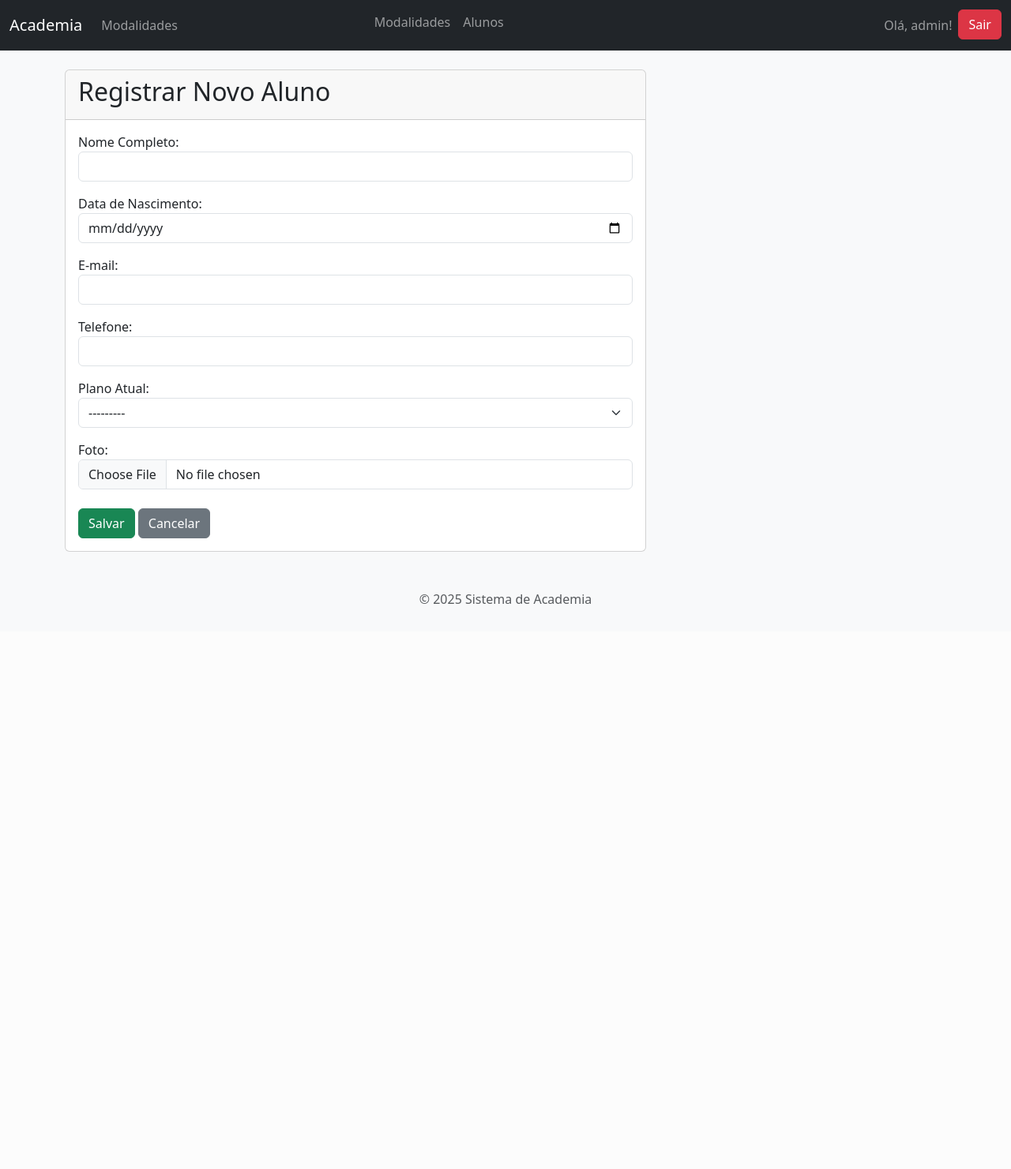
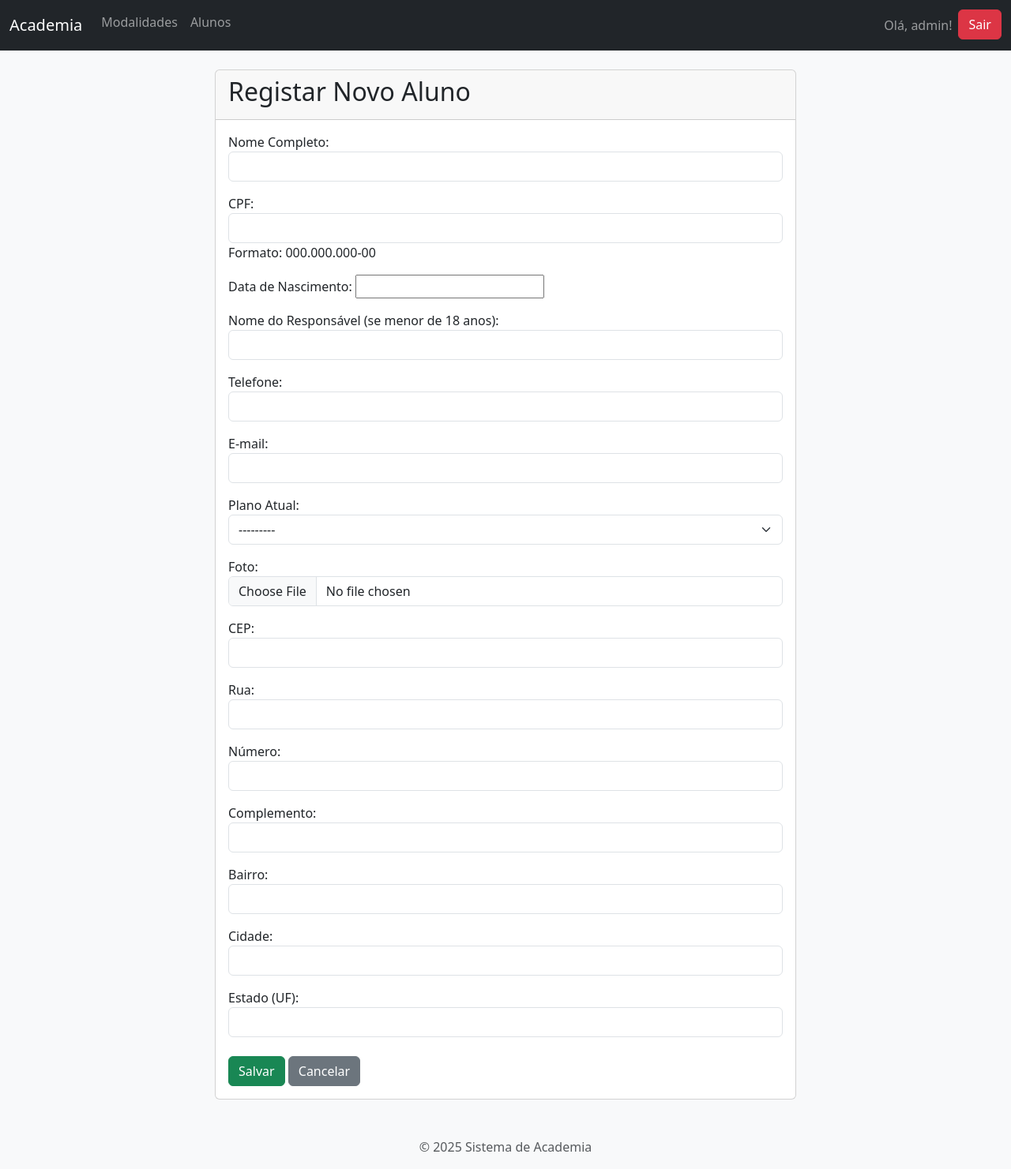
Before and after one commit to cavalcantetavares/academia, a Django app: page /gestao/alunos/novo/ in a window 1280 px wide. Shown: the whole page at 79% size. Before the commit the page ends 765 px from the top, so only its background shows below. Run offline with Django 5.2, Linux system fonts and the light colour scheme; a user stored in the database is signed in; data comes from the database, SQL or seed files in the repository.

Commit message:
criaçao de novos formularios campo aluno

```diff
--- a/gestao_academia/admin.py
+++ b/gestao_academia/admin.py
@@ -8,8 +8,8 @@
 
 @admin.register(Aluno)
 class AlunoAdmin(admin.ModelAdmin):
-    list_display = ('nome_completo', 'email', 'telefone', 'plano')
-    search_fields = ('nome_completo', 'email')
+    list_display = ('nome_completo', 'email', 'telefone', 'plano','cpf','cidade')
+    search_fields = ('nome_completo', 'email','cpf')
     list_filter = ('plano',)
     inlines = [MatriculaModalidadeInline]
 
--- a/gestao_academia/forms.py
+++ b/gestao_academia/forms.py
@@ -1,29 +1,56 @@
-#gestao_academia/forms.py
+# gestao_academia/forms.py
 from django import forms
-from .models import Modalidade, Aluno # Adicione Aluno à importação
+from datetime import date
+from .models import Modalidade, Aluno, Plano, Faixa, MatriculaModalidade
 
 class ModalidadeForm(forms.ModelForm):
     class Meta:
         model = Modalidade
         fields = ['nome', 'descricao']
         widgets = {
-            'nome': forms.TextInput(attrs={'class' : 'form-control'}),
-            'descricao': forms.Textarea(attrs={'class': 'form-control', 'rows': 4 }),
+            'nome': forms.TextInput(attrs={'class': 'form-control'}),
+            'descricao': forms.Textarea(attrs={'class': 'form-control', 'rows': 4}),
         }
-# NOVO FORMULÁRIO PARA ALUNOS
+
+# NOVO FORMULÁRIO PARA ALUNOS (COM CORREÇÃO)
 class AlunoForm(forms.ModelForm):
-    # Usamos um widget específico para a data para que o navegador mostre um calendário
-    data_nascimento = forms.DateField(
-        label = "Data de Nascimento",
-        widget = forms.DateInput(attrs={'type': 'date', 'class' : 'form-control'})
-    )
+
+
     class Meta:
         model = Aluno
-        fields = ['nome_completo' ,'data_nascimento', 'email', 'telefone', 'plano', 'foto']
+        # Adicione 'cpf' e 'responsavel' à lista de campos
+        fields = ['nome_completo', 'cpf', 'data_nascimento', 'responsavel', 'telefone', 'email', 'plano', 'foto', 'cep', 'rua', 'numero', 'complemento', 'bairro', 'cidade', 'estado']
         widgets = {
             'nome_completo': forms.TextInput(attrs={'class': 'form-control'}),
+            'cpf': forms.TextInput(attrs={'class': 'form-control'}),
+            'responsavel': forms.TextInput(attrs={'class': 'form-control'}),
             'telefone': forms.TextInput(attrs={'class': 'form-control'}),
-            'email': forms.EmailInput(attrs={'class':'form-control'}),
+            'email': forms.EmailInput(attrs={'class': 'form-control'}),
             'plano': forms.Select(attrs={'class': 'form-select'}),
             'foto': forms.ClearableFileInput(attrs={'class': 'form-control'}),
+            'cep': forms.TextInput(attrs={'class': 'form-control', 'id': 'cep'}),
+            'rua': forms.TextInput(attrs={'class': 'form-control', 'id': 'rua'}),
+            'numero': forms.TextInput(attrs={'class': 'form-control'}),
+            'complemento': forms.TextInput(attrs={'class': 'form-control'}),
+            'bairro': forms.TextInput(attrs={'class': 'form-control', 'id': 'bairro'}),
+            'cidade': forms.TextInput(attrs={'class': 'form-control', 'id': 'cidade'}),
+            'estado': forms.TextInput(attrs={'class': 'form-control', 'id': 'uf'}),
         }
+
+    # --- LÓGICA DE VALIDAÇÃO PERSONALIZADA ---
+    def clean(self):
+        # Pega todos os dados já validados do formulário
+        cleaned_data = super().clean()
+        data_nascimento = cleaned_data.get("data_nascimento")
+        responsavel = cleaned_data.get("responsavel")
+
+        if data_nascimento:
+            # Calcula a idade do aluno
+            hoje = date.today()
+            idade = hoje.year - data_nascimento.year - ((hoje.month, hoje.day) < (data_nascimento.month, data_nascimento.day))
+
+            # Se for menor de 18 e o campo responsável estiver vazio, gera um erro
+            if idade < 18 and not responsavel:
+                self.add_error('responsavel', 'O nome do responsável é obrigatório para menores de 18 anos.')
+
+        return cleaned_data
--- a/gestao_academia/templates/gestao_academia/aluno_form.html
+++ b/gestao_academia/templates/gestao_academia/aluno_form.html
@@ -1,29 +1,74 @@
 {% extends 'base.html'%}
 
-{% block title %}{{ titulo }}{% endblock %}
+{%  block title %}{{ titulo }}{% endblock %}
+
 
 {% block content %}
-
-<div class="row justufy-content-center">
+<div class="row justify-content-center">
     <div class="col-md-8">
         <div class="card">
             <div class="card-header">
                 <h2>{{ titulo }}</h2>
             </div>
             <div class="card-body">
-                <!-- enctype é essencial para o upload de ficheiros -->
-                <form method="post" enctype="multipart/form-data" >
+                <form method="post" enctype="multipart/form-data">
                     {% csrf_token %}
-                    {{ form.as_p}}
+                    {{ form.as_p }}
                     <div class="mt-4">
                         <button type="submit" class="btn btn-success">Salvar</button>
-                        <a href="{% url 'lista_alunos'%}" class="btn btn-secondary">Cancelar</a>
+                        <a href="{% url 'lista_alunos' %}" class="btn btn-secondary">Cancelar</a>
                     </div>
                 </form>
             </div>
         </div>
-
     </div>
 </div>
+{% endblock %}
 
+{% block extra_js %}
+<script>
+    // Adiciona um "ouvinte" ao campo CEP. Sempre que o foco sair do campo, esta função é chamada.
+    document.getElementById('cep').addEventListener('blur', function() {
+        const cep = this.value.replace(/\D/g, ''); // Remove tudo o que não for número
+
+        if (cep.length === 8) {
+            // Bloqueia os campos de endereço enquanto procuramos
+            document.getElementById('rua').disabled = true;
+            document.getElementById('bairro').disabled = true;
+            document.getElementById('cidade').disabled = true;
+            document.getElementById('uf').disabled = true;
+
+            // Faz a chamada à API ViaCEP
+            fetch(`https://viacep.com.br/ws/${cep}/json/`)
+                .then(response => response.json()) // Converte a resposta para formato JSON
+                .then(data => {
+                    if (!data.erro) {
+                        // Se o CEP for encontrado, preenche os campos
+                        document.getElementById('rua').value = data.logradouro;
+                        document.getElementById('bairro').value = data.bairro;
+                        document.getElementById('cidade').value = data.localidade;
+                        document.getElementById('uf').value = data.uf;
+                    } else {
+                        // Se o CEP não for encontrado, limpa os campos
+                        alert("CEP não encontrado.");
+                        document.getElementById('rua').value = '';
+                        document.getElementById('bairro').value = '';
+                        document.getElementById('cidade').value = '';
+                        document.getElementById('uf').value = '';
+                    }
+                })
+                .catch(error => {
+                    console.error('Erro ao buscar CEP:', error);
+                    alert("Não foi possível buscar o CEP. Tente novamente.");
+                })
+                .finally(() => {
+                    // Desbloqueia os campos de endereço, independentemente do resultado
+                    document.getElementById('rua').disabled = false;
+                    document.getElementById('bairro').disabled = false;
+                    document.getElementById('cidade').disabled = false;
+                    document.getElementById('uf').disabled = false;
+                });
+        }
+    });
+</script>
 {% endblock %}
--- a/gestao_academia/templates/gestao_academia/aluno_lista.html
+++ b/gestao_academia/templates/gestao_academia/aluno_lista.html
@@ -9,7 +9,7 @@
 <div class="card">
     <div class="card-body">
         <ul class="list-group list-group-flush">
-            {% for aluno in aluno %}
+            {% for aluno in alunos %}
             <li class="list-group-item d-flex justify-content-between aling-items-center">
                 <a href="{% url 'aluno_detalhe' pk=aluno.pk %}">{{ aluno.nome_completo}}</a>
                 <div>
--- a/gestao_academia/views.py
+++ b/gestao_academia/views.py
@@ -2,17 +2,16 @@
 from django.shortcuts import render, redirect, get_object_or_404
 from django.contrib.auth.decorators import login_required
 from django.contrib import messages
-from .models import Modalidade
-from .forms import ModalidadeForm
-from .models import Modalidade, Aluno # Adicione Aluno
-from .forms import ModalidadeForm, AlunoForm # Adicione AlunoForm
+from .models import Modalidade, Aluno
+from .forms import ModalidadeForm, AlunoForm
 
-# View para listar (já existente)
+# --- VIEWS PARA MODALIDADES ---
+
+@login_required
 def lista_modalidades(request):
     modalidades = Modalidade.objects.all()
     return render(request, 'gestao_academia/lista_modalidades.html', {'modalidades': modalidades})
 
-# View para CRIAR uma nova modalidade
 @login_required
 def criar_modalidade(request):
     if request.method == 'POST':
@@ -25,7 +24,6 @@
         form = ModalidadeForm()
     return render(request, 'gestao_academia/modalidade_form.html', {'form': form})
 
-# View para EDITAR uma modalidade existente
 @login_required
 def editar_modalidade(request, pk):
     modalidade = get_object_or_404(Modalidade, pk=pk)
@@ -39,7 +37,6 @@
         form = ModalidadeForm(instance=modalidade)
     return render(request, 'gestao_academia/modalidade_form.html', {'form': form, 'modalidade': modalidade})
 
-# View para APAGAR uma modalidade existente
 @login_required
 def apagar_modalidade(request, pk):
     modalidade = get_object_or_404(Modalidade, pk=pk)
@@ -49,29 +46,30 @@
         return redirect('lista_modalidades')
     return render(request, 'gestao_academia/modalidade_confirm_delete.html', {'modalidade': modalidade})
 
+
 # --- VIEWS PARA ALUNOS ---
+
 @login_required
 def lista_alunos(request):
     alunos = Aluno.objects.all().order_by('nome_completo')
-    return render(request, 'gestao_academia/aluno_lista.html', {'aluno': alunos })
+    return render(request, 'gestao_academia/aluno_lista.html', {'alunos': alunos})
 
 @login_required
 def aluno_detalhe(request, pk):
     aluno = get_object_or_404(Aluno, pk=pk)
-    return render(request, 'gestao_academia/aluno_detalhe.html', {'aluno' : aluno})
+    return render(request, 'gestao_academia/aluno_detalhe.html', {'aluno': aluno})
 
 @login_required
 def aluno_criar(request):
     if request.method == 'POST':
-        # request.FILES é necessário para lidar com o upload de ficheiros (a foto)
         form = AlunoForm(request.POST, request.FILES)
         if form.is_valid():
             form.save()
-            messages.success(request, 'Aluno registrado com sucesso!')
+            messages.success(request, 'Aluno registado com sucesso!')
             return redirect('lista_alunos')
     else:
         form = AlunoForm()
-    return render(request, 'gestao_academia/aluno_form.html',{'form': form, 'titulo': 'Registrar Novo Aluno'})
+    return render(request, 'gestao_academia/aluno_form.html', {'form': form, 'titulo': 'Registar Novo Aluno'})
 
 @login_required
 def aluno_editar(request, pk):
@@ -83,13 +81,14 @@
             messages.success(request, 'Dados do aluno atualizados com sucesso!')
             return redirect('lista_alunos')
     else:
-            form = AlunoForm(instance=aluno)
+        form = AlunoForm(instance=aluno)
     return render(request, 'gestao_academia/aluno_form.html', {'form': form, 'titulo': 'Editar Aluno'})
+
 @login_required
 def aluno_apagar(request, pk):
     aluno = get_object_or_404(Aluno, pk=pk)
-    if request.method == 'POST' :
+    if request.method == 'POST':
         aluno.delete()
         messages.success(request, 'Aluno apagado com sucesso!')
         return redirect('lista_alunos')
-    return render(request, 'gestao_academia/aluno_confirm_delete.html',{'aluno': aluno})
+    return render(request, 'gestao_academia/aluno_confirm_delete.html', {'aluno': aluno})
--- a/templates/base.html
+++ b/templates/base.html
@@ -17,11 +17,7 @@
         </button>
         <div class="collapse navbar-collapse" id="navbarNav">
             <!-- Links alinhados à esquerda -->
-            <ul class="navbar-nav me-auto mb-2 mb-lg-0">
-                <li class="nav-item">
-                    <a class="nav-link" href="{% url 'lista_modalidades' %}">Modalidades</a>
-                </li>
-            </ul>
+
             <ul class="navbar-nav me-auto mb-2 mb-1g-0">
                 <li class="nav-item">
                     <a class="nav-link" href="{% url 'lista_modalidades' %}">Modalidades</a>
@@ -49,7 +45,7 @@
                         <a class="nav-link" href="{% url 'login' %}">Login</a>
                     </li>
                     <li class="nav-item">
-                        <a class="nav-link" href="{% url 'registrar' %}">Registar</a>
+                        <a class="nav-link" href="{% url 'registrar' %}">Registrar</a>
                     </li>
                 {% endif %}
             </ul>
@@ -79,5 +75,6 @@
 
     <!-- Adiciona o JavaScript do Bootstrap -->
     <script src="https://cdn.jsdelivr.net/npm/bootstrap@5.3.3/dist/js/bootstrap.bundle.min.js" integrity="sha384-YvpcrYf0tY3lHB60NNkmXc5s9fDVZLESaAA55NDzOxhy9GkcIdslK1eN7N6jIeHz" crossorigin="anonymous"></script>
+    {% block extra_js %}{% endblock %}
 </body>
 </html>
--- a/templates/pagina_inicial.html
+++ b/templates/pagina_inicial.html
@@ -10,7 +10,7 @@
       {% if user.is_authenticated %}
         <p>Você está autenticado como: <strong>{{ user.username }}</strong>.</p>
       {% else %}
-        <p>Explore o sistema fazendo <a href="{% url 'login' %}">login</a> ou <a href="{% url 'registrar' %}">registando-se</a>.</p>
+        <p>Explore o sistema fazendo <a href="{% url 'login' %}">login</a> ou <a href="{% url 'registrar' %}">registrando-se</a>.</p>
       {% endif %}
     </div>
   </div>
```
Also changed, not shown: gestao_academia/models.py (+20 -16 lines), gestao_academia/templates/gestao_academia/aluno_detalhe.html (+33 -13 lines), db.sqlite3, gestao_academia/migrations/0004_rename_name_faixa_nome_and_more.py (added), gestao_academia/migrations/0005_aluno_cpf_aluno_responsavel.py (added), gestao_academia/migrations/0006_aluno_bairro_aluno_cep_aluno_cidade_and_more.py (added).
